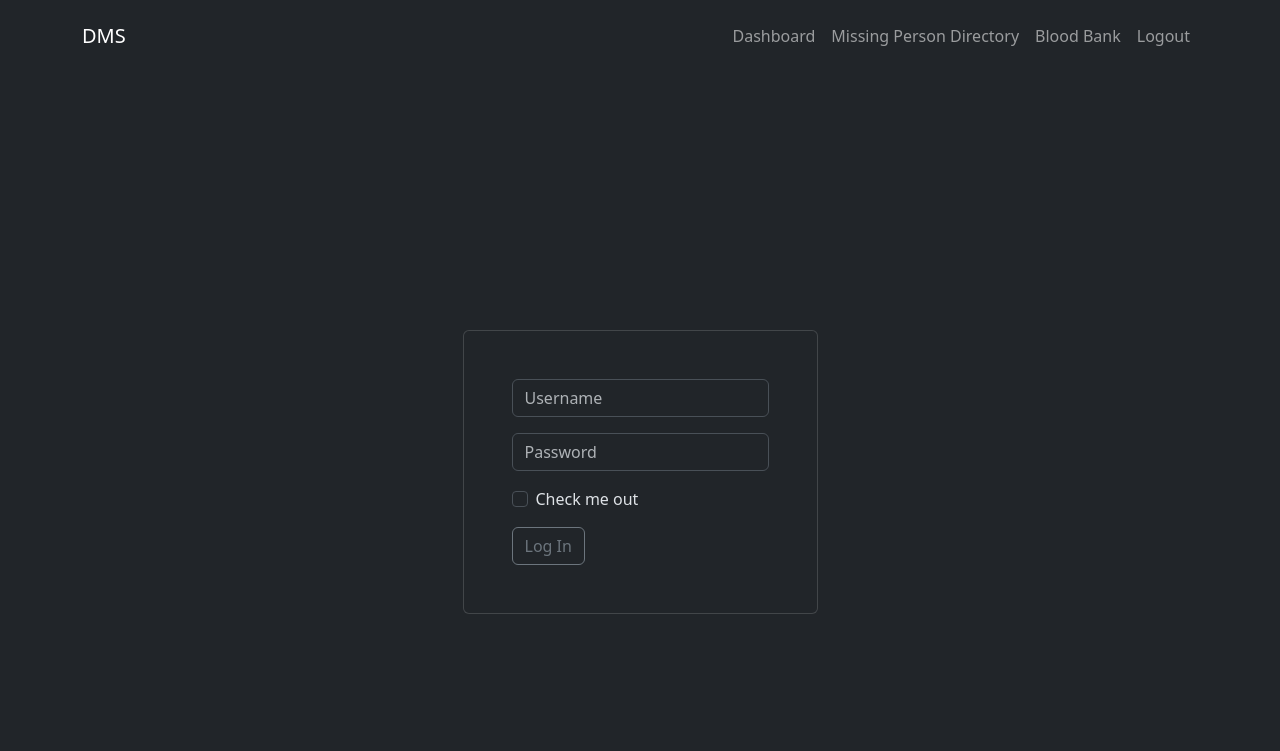
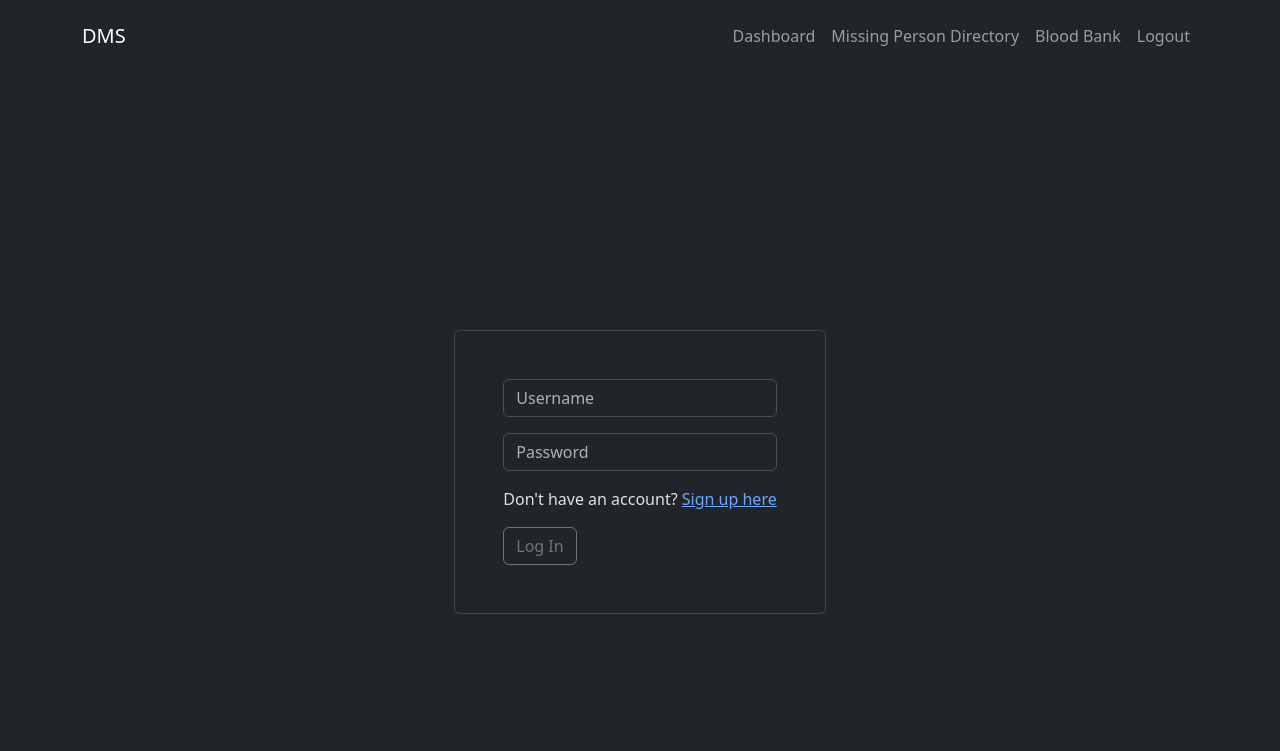
Before and after one commit to fluidpotata/CSE470_Project, a Flask app: page /login in a window 1280 px wide. Shown: the top 751 px of the page. Run offline with Flask 3, Linux system fonts and the light colour scheme.

Commit message:
add signup option

```diff
--- a/templates/login.html
+++ b/templates/login.html
@@ -19,9 +19,8 @@
                 <div class="mb-3">
                     <input type="password" name="password" class="form-control" id="password" placeholder="Password">
                 </div>
-                <div class="mb-3 form-check">
-                    <input type="checkbox" class="form-check-input" id="exampleCheck1">
-                    <label class="form-check-label" for="exampleCheck1">Check me out</label>
+                <div class="mb-3">
+                    <p>Don't have an account? <a href="/signup">Sign up here</a></p>
                 </div>
                 <button type="submit" class="btn btn-outline-secondary">Log In</button>
             </form>
```
